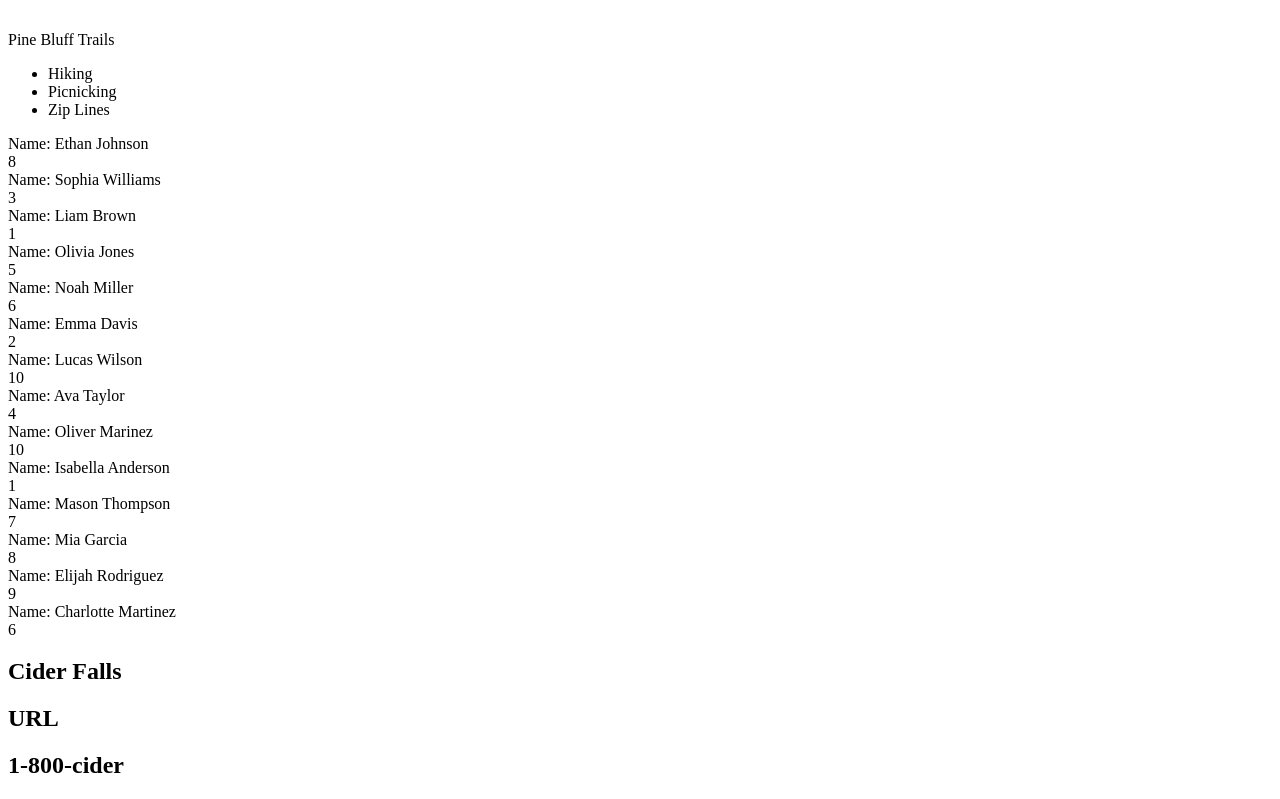
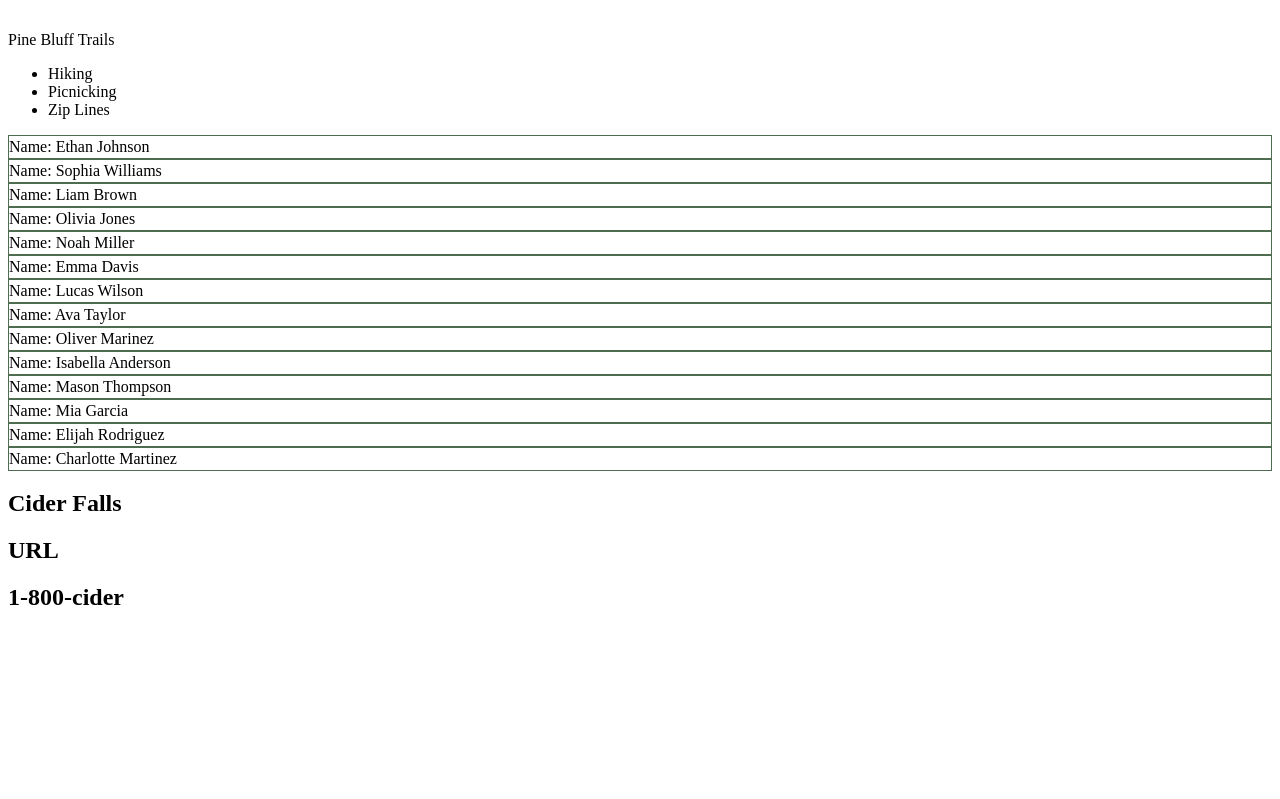
Before and after one commit to NSS-Day-Cohort-69/cider-falls-bucky, a plain HTML site: page index.html in a window 1280 px wide. Shown: the part 889-1688 px from the top of the page. After the commit the page ends 1520 px from the top, so only its background shows below. Drawn offline with Linux system fonts and the light colour scheme.

Commit message:
css for guest list

```diff
--- a/scripts/guests.js
+++ b/scripts/guests.js
@@ -6,9 +6,8 @@ export const guestsList = () => {
     let htmlString = `<div class="guests-list">`
 
     for (const guest of guests) {
-        htmlString += `<div class="guest-item">
+        htmlString += `<div class="guest-item" data-guest-area${guest.areaId}>
         <div> Name: ${guest.name} </div>
-        <div> ${guest.areaId} </div>
         </div>
         `
     }
--- a/styles/main.css
+++ b/styles/main.css
@@ -1,3 +1,9 @@
 header img {
     max-width: 500px;
 }
+
+.guest-item {
+    border: 1px solid #4E6C50;
+    padding-top: 2px;
+    padding-bottom: 2px;
+}
```
